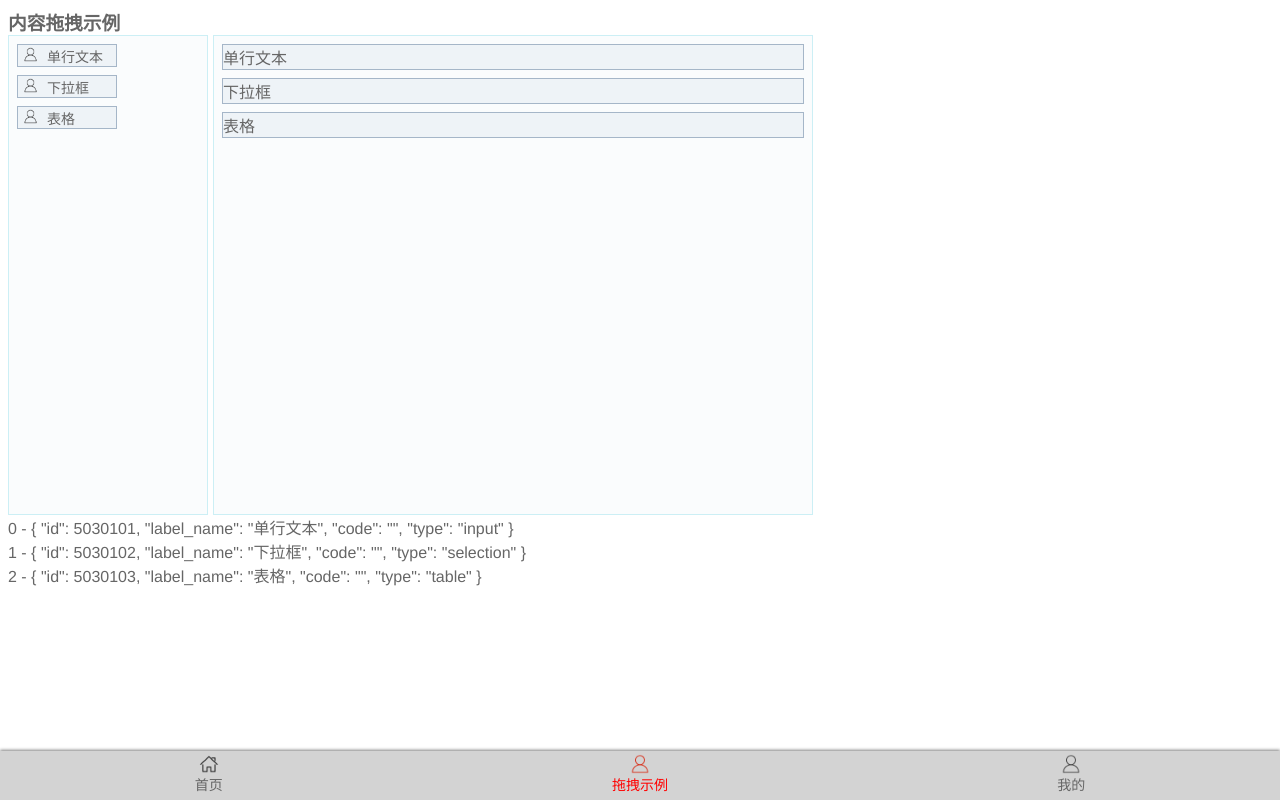
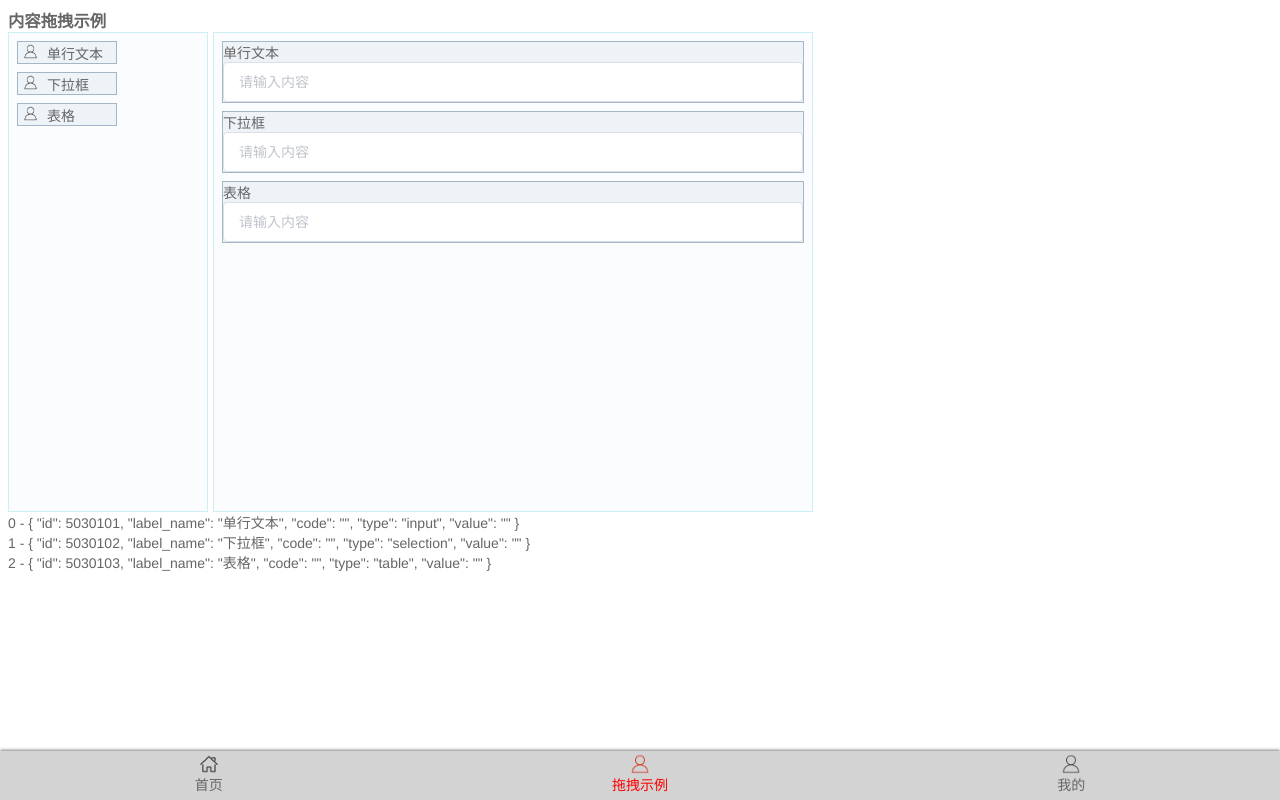
Before and after one commit to rockpile-studio/web-app, a Vue app: page /draggable in a window 1280 px wide. Built offline with nearby package versions, Linux system fonts and the light colour scheme.

Commit message:
提交更新

```diff
--- a/src/assets/css/base.css
+++ b/src/assets/css/base.css
@@ -29,6 +29,7 @@ body {
   /*rem vw/vh*/
   width: 100vw;
   margin: 8px;
+  font-size: 14px;
 }
 
 a {
--- a/src/views/Draggable/Draggable.vue
+++ b/src/views/Draggable/Draggable.vue
@@ -25,7 +25,18 @@
           @start="dragging = true"
           @end="dragging = false">
           <div class="drag-layout-element" v-for="(component, index) in formComponents" :key="component.id">
-            {{ component.label_name }}
+            <div v-if="component.type=== 'input'">
+              {{ component.label_name }}
+              <el-input v-model="component.value" placeholder="请输入内容"/>
+            </div>
+            <div v-if="component.type=== 'selection'">
+              {{ component.label_name }}
+              <el-input v-model="component.value" placeholder="请输入内容"/>
+            </div>
+            <div v-if="component.type=== 'table'">
+              {{ component.label_name }}
+              <el-input v-model="component.value" placeholder="请输入内容"/>
+            </div>
           </div>
         </draggable>
       </el-main>
@@ -86,14 +97,14 @@
         },
         dragging: false,
         componentsDef: [
-          {id: 5030001, label_name: '单行文本', code: '', type: 'input'},
-          {id: 5030002, label_name: '下拉框', code: '', type: 'selection'},
-          {id: 5030003, label_name: '表格', code: '', type: 'table'},
+          {id: 5030001, label_name: '单行文本', code: '', type: 'input', value: ''},
+          {id: 5030002, label_name: '下拉框', code: '', type: 'selection', value: ''},
+          {id: 5030003, label_name: '表格', code: '', type: 'table', value: ''},
         ],
         formComponents: [
-          {id: 5030101, label_name: '单行文本', code: '', type: 'input'},
-          {id: 5030102, label_name: '下拉框', code: '', type: 'selection'},
-          {id: 5030103, label_name: '表格', code: '', type: 'table'},
+          {id: 5030101, label_name: '单行文本', code: '', type: 'input', value: ''},
+          {id: 5030102, label_name: '下拉框', code: '', type: 'selection', value: ''},
+          {id: 5030103, label_name: '表格', code: '', type: 'table', value: ''},
         ]
       }
     },
--- a/src/views/Home/Home.vue
+++ b/src/views/Home/Home.vue
@@ -1,18 +1,13 @@
 <template>
   <div>
     <h3>首页</h3>
-    <div>{{baseUrl}}</div>
   </div>
 </template>
 
 <script>
   export default {
     name: "Home",
-    computed: {
-      baseUrl() {
-        return process.env;
-      }
-    }
+    computed: {}
   }
 </script>
 
```
